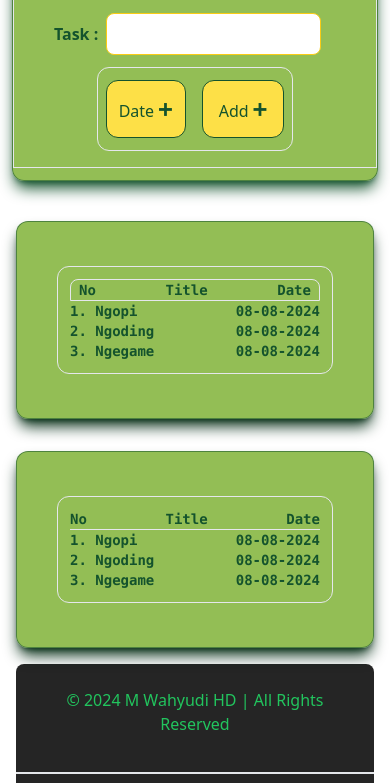
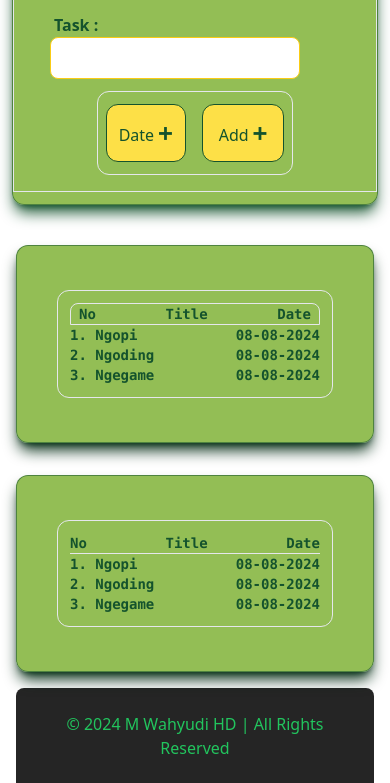
Before and after one commit to mwahyudihd/todo-app, a website: page index.html in a window 390 px wide. Shown: the part 101-884 px from the top of the page. Drawn offline with Linux system fonts and the light colour scheme.

Commit message:
style: resize input column

```diff
--- a/utils/css/tailwind.css
+++ b/utils/css/tailwind.css
@@ -10,7 +10,7 @@
 
 @layer components{
     .form-control{
-        @apply border border-yellow-400 rounded-lg focus:ring-2 focus:ring-yellow-600 p-2 pl-3 text-green-900 w-[215px] md:w-[300px] lg:w-[350px] xl:w-[583px] 2xl:w-[600px];
+        @apply border border-yellow-400 rounded-lg focus:ring-2 focus:ring-yellow-600 p-2 pl-3 text-green-900 w-[250px] md:w-[300px] lg:w-[350px] xl:w-[583px] 2xl:w-[600px];
     }
     .filter-blur {
         backdrop-filter: blur(10px);
```
Also changed, not shown: dist/css/style.css.
